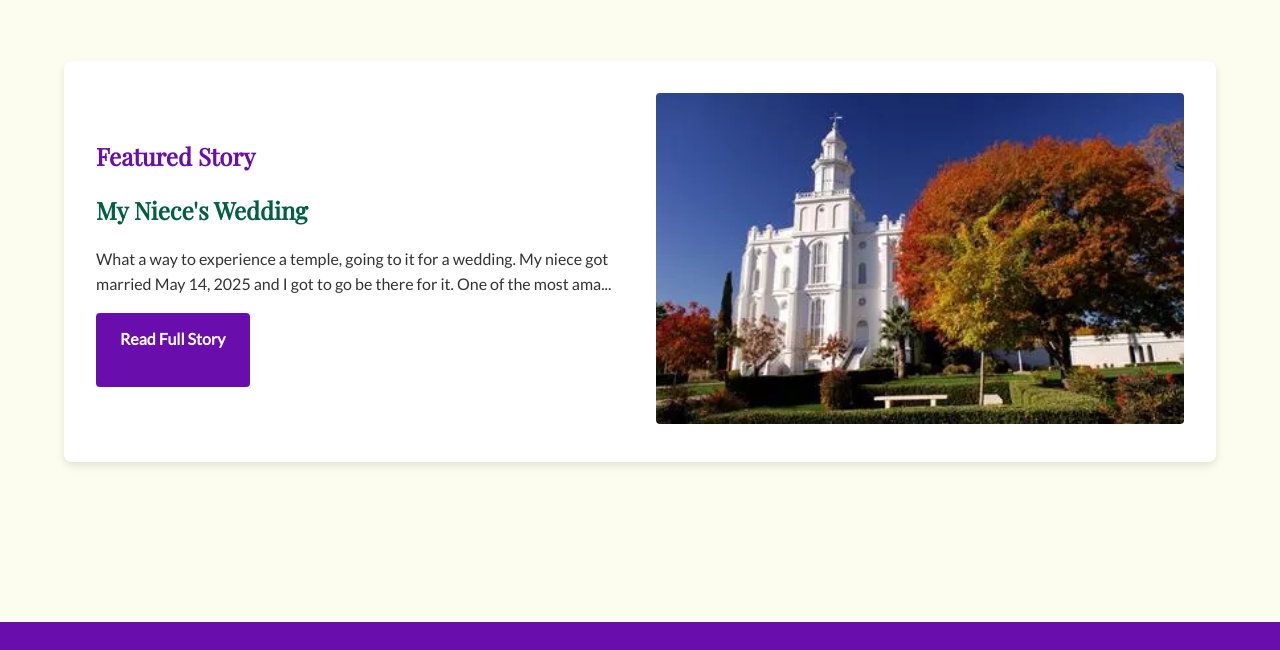
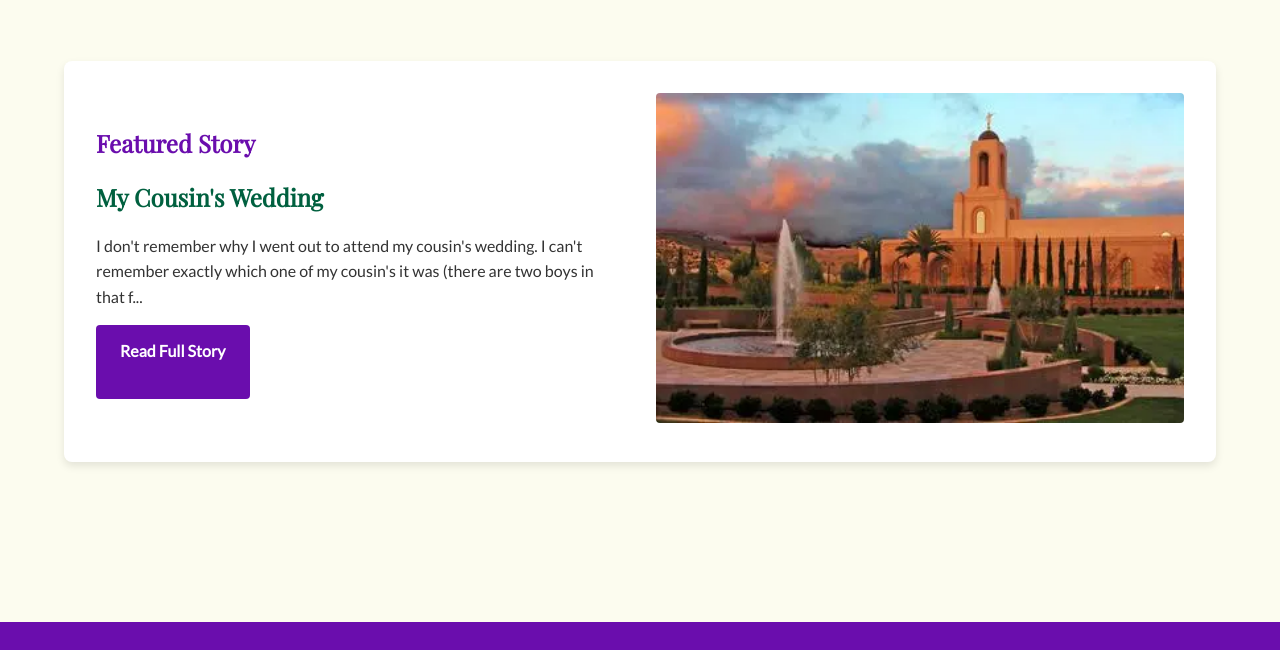
Before and after one commit to kaeclayton/sacred-spots, a plain HTML site: page index.html in a window 1280 px wide. Shown: the part 916-1566 px from the top of the page. Drawn offline with nearby package versions, Linux system fonts and the light colour scheme; a web font is replaced by a local one.

Commit message:
Making the featured story change daily

```diff
--- a/index.html
+++ b/index.html
@@ -70,8 +70,7 @@
                 <a href="stories.html" id="featured-story-link" class="btn">Read Full Story</a>
             </div>
             <div class="story-image">
-                <img src="images/st-george-temple.webp" alt="St. George Temple" loading="lazy"
-                    onerror="this.src='images/st-george-temple.jpg'">
+                <img src="images/st-george-temple.webp" alt="St. George Temple" id="featured-story-image" loading="lazy">
             </div>
         </section>
     </main>
--- a/scripts/main.js
+++ b/scripts/main.js
@@ -102,16 +102,28 @@ async function loadHomePageData(temples) {
         document.getElementById('future-count').textContent =
             temples.filter(t => t.status === 'wish list').length;
 
-        // Featured story
+        // Featured story: a different one each day
         if (stories.length) {
-            const featuredStory = stories.reduce((latest, story) =>
-                new Date(story.date || 0) > new Date(latest.date || 0) ? story : latest
-            );
+            // Count of days since 1970 in the visitor's time zone, so it changes at local midnight
+            const now = new Date();
+            const dayNumber = Math.floor((now.getTime() - now.getTimezoneOffset() * 60000) / 86400000);
+            const featuredStory = stories[dayNumber % stories.length];
+
             document.getElementById('featured-story-title').textContent = featuredStory.title;
-            document.getElementById('featured-story-excerpt').textContent =
-                featuredStory.content.substring(0, 150) + '...';
-            document.getElementById('featured-story-link').href =
-                `stories.html?story=${featuredStory.id}`;
+            document.getElementById('featured-story-excerpt').textContent = featuredStory.content.substring(0, 150) + '...';
+            document.getElementById('featured-story-link').href = `stories.html?story=${featuredStory.id}`;
+
+            //Show the photo of that story's temple
+            const temple = temples.find(t => t.id === featuredStory.templeId);
+            if (temple) {
+                const img = document.getElementById('featured-story-image');
+                img.onerror = () => {
+                    img.onerror = null;
+                    if (temple.imageFallback) img.src = temple.imageFallback;
+                };
+                img.src = temple.image;
+                img.alt = temple.name;
+            }
         }
 
     } catch (error) {
--- a/scripts/stories.js
+++ b/scripts/stories.js
@@ -122,7 +122,7 @@ function displayStories(stories, temples, limit = STORIES_PER_PAGE) {
     let shown = 0;
     function showNext(count) {
         sorted.slice(shown, shown + count).forEach(story => {
-            grid.appendChild(renderStoryCard(story, templeNames.get(story.temppleId)));
+            grid.appendChild(renderStoryCard(story, templeNames.get(story.templeId)));
         });
         shown += count;
         if (shown >= sorted.length) loadMore.remove();
--- a/styles/stories.css
+++ b/styles/stories.css
@@ -77,7 +77,7 @@ header {
     color: var(--jade);
     font-size: 0.8rem;
     font-weight: bold;
-    letter-spacing: 0.05 rem;
+    letter-spacing: 0.05rem;
     text-transform: uppercase;
     margin: 0 0 0.75rem;
 }
```
